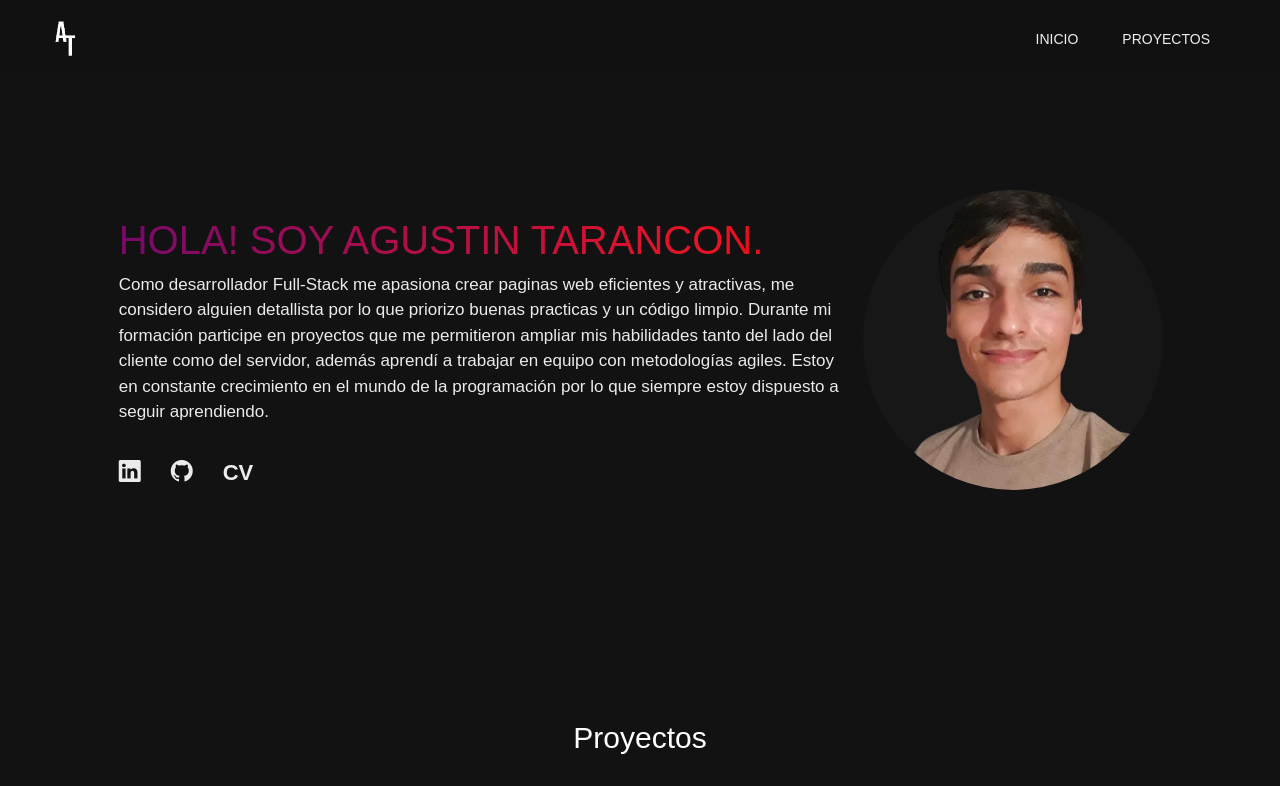
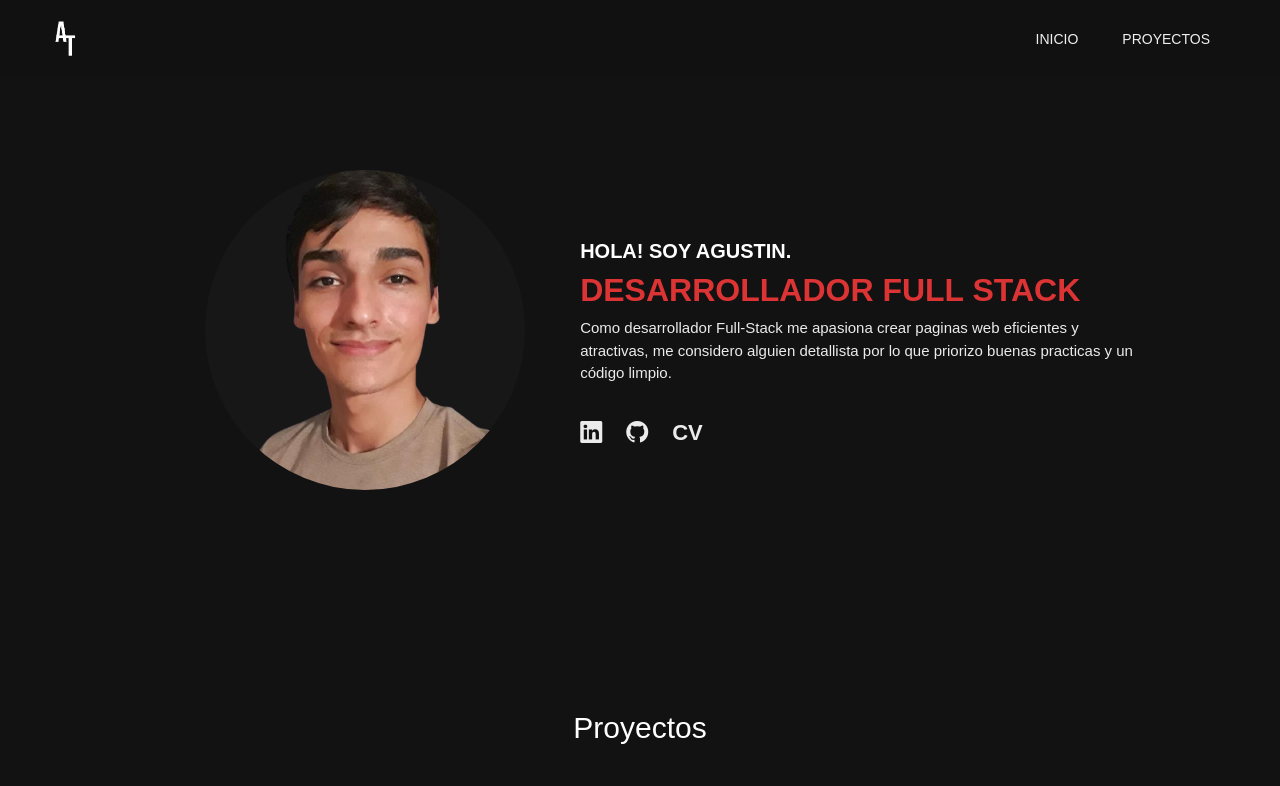
Before and after one commit to agustintarancon/Portfolio, a React (Vite) app: page / in a window 1280 px wide. Shown: the top 786 px of the page. Built offline with nearby package versions, Linux system fonts and the light colour scheme; grey boxes are pictures that could not be loaded.

Commit message:
aboutMe correcciones

```diff
--- a/src/components/specific/aboutMe/AboutMe.jsx
+++ b/src/components/specific/aboutMe/AboutMe.jsx
@@ -1,35 +1,31 @@
 import React from 'react'
-import {sectionAboutMe, img, iconSocial ,socialMedia, font, title1 } from '../aboutMe/aboutMe.module.css'
+import {sectionAboutMe, img, iconSocial ,socialMedia, font, title1, title2 } from '../aboutMe/aboutMe.module.css'
 import { Link } from 'react-router-dom'
 import imgMe from '../../../assets/me.png'
 
 const AboutMe = () => {
   return (
     <section className={`container-fluid ${sectionAboutMe}`} id="aboutMe">
-      <div className="row d-flex justify-content-center flex-row-reverse">
-        <div className={`col-12 col-xl-3 d-flex justify-content-center mb-4`}>
+      <div className="row d-flex justify-content-center ">
+        <div className={`col-10 col-md-5 col-xl-4 d-flex justify-content-center mb-4 `}>
           <img src={imgMe} alt="Agustín Tarancón" className={`${img}`}></img>
         </div>
 
-        <div className="col-12 col-xl-7 d-flex flex-column justify-content-center">
+        <div className="col-11 col-md-6 col-xl-5 d-flex flex-column justify-content-center  px-0">
 
-          <h1 className={title1}>HOLA! SOY AGUSTIN TARANCON.</h1>
+          <h5 className={title1}>HOLA! SOY AGUSTIN.</h5>
+          <h2 className={title2}>DESARROLLADOR FULL STACK</h2>
           <p className={font}>Como desarrollador Full-Stack me apasiona crear paginas web eficientes
             y atractivas, me considero alguien detallista por lo que priorizo buenas
-            practicas y un código limpio. Durante mi formación participe en
-            proyectos que me permitieron ampliar mis habilidades tanto del lado del
-            cliente como del servidor, además aprendí a trabajar en equipo con
-            metodologías agiles. Estoy en constante crecimiento en el mundo de la programación por lo que
-            siempre estoy dispuesto a seguir aprendiendo.
+            practicas y un código limpio.
           </p>
 
-
           <div className={iconSocial}>
-            <Link to={"https://www.linkedin.com/in/agust%C3%ADn-taranc%C3%B3n-494b91283/"} target="_blank">
+            <Link to={"https://www.linkedin.com/in/agust%C3%ADn-taranc%C3%B3n-494b91283/"} target="_blank" className='me-4'>
               <p className={`bi bi-linkedin ${socialMedia}`}></p>
             </Link>
 
-            <Link to={"https://github.com/agustintarancon"} target="_blank">
+            <Link to={"https://github.com/agustintarancon"} target="_blank" className='me-4'>
               <p className={`bi bi-github ${socialMedia}`}></p>
             </Link>
 
--- a/src/components/specific/aboutMe/aboutMe.module.css
+++ b/src/components/specific/aboutMe/aboutMe.module.css
@@ -1,58 +1,76 @@
 .sectionAboutMe {
   padding-top: 100px;
   padding-bottom: 50px;
+  padding-inline-start: 20px;
 }
+
 .img {
-  width: 300px;
+  width: 250px;
   border-radius: 50%;
 }
+
 .title1 {
-    background: linear-gradient(90deg, rgba(121,9,105,1) 0%, rgba(231,20,38,1) 82%, rgba(255,0,0,0.9327380610447304) 100%);
-    -webkit-background-clip: text;
-    background-clip: text;
-    color: transparent;
-    text-align: center;
+  padding-top: 20px;
+  color: #ffffff;
+  font-weight: bold;
+}
+.title2 {
+  color: #DC3434;
+  font-weight: bold;
 }
 .font {
   font-size: 17px;
-  text-align: center;
 }
 
 /* iconos de redes  */
 .iconSocial {
-  display:flex;
+  display: flex;
   list-style: none;
-  justify-content: center;
-  margin-top: 40px;
-}
-.socialMedia {
-  font-size: 32px;
-  transition: 0.4s;
-  margin: 0px 20px;
-}
-.socialMedia:hover {
-  transform: scale(1.2);;
-  color: rgb(234, 48, 95);
+  margin-top: 10px;
 }
 
-@media (min-width: 1000px) {
+.socialMedia {
+  font-size: 27px;
+  transition: 0.4s;
+}
+
+.socialMedia:hover {
+  color: #DC3434;
+}
+
+@media (min-width: 760px) {
+  .img {
+    width: 250px;
+  }
+  .font {
+    font-size: 15px;
+  }
+}
+
+@media (min-width: 1100px) {
   .sectionAboutMe {
-    padding-top: 190px;
-    padding-bottom: 190px;
+    padding-top: 170px;
+    padding-bottom: 180px;
+    padding-inline-start: 0px;
   }
+
+  .img {
+    width: 320px;
+  }
+
   .title1 {
     text-align: left;
   }
   .font {
     text-align: left;
+    width: 560px;
   }
+
   .iconSocial {
     justify-content: left;
     margin-top: 15px;
   }
   .socialMedia {
-    margin: 0;
-    margin-right: 30px;
     font-size: 22px;
   }
 }
```
